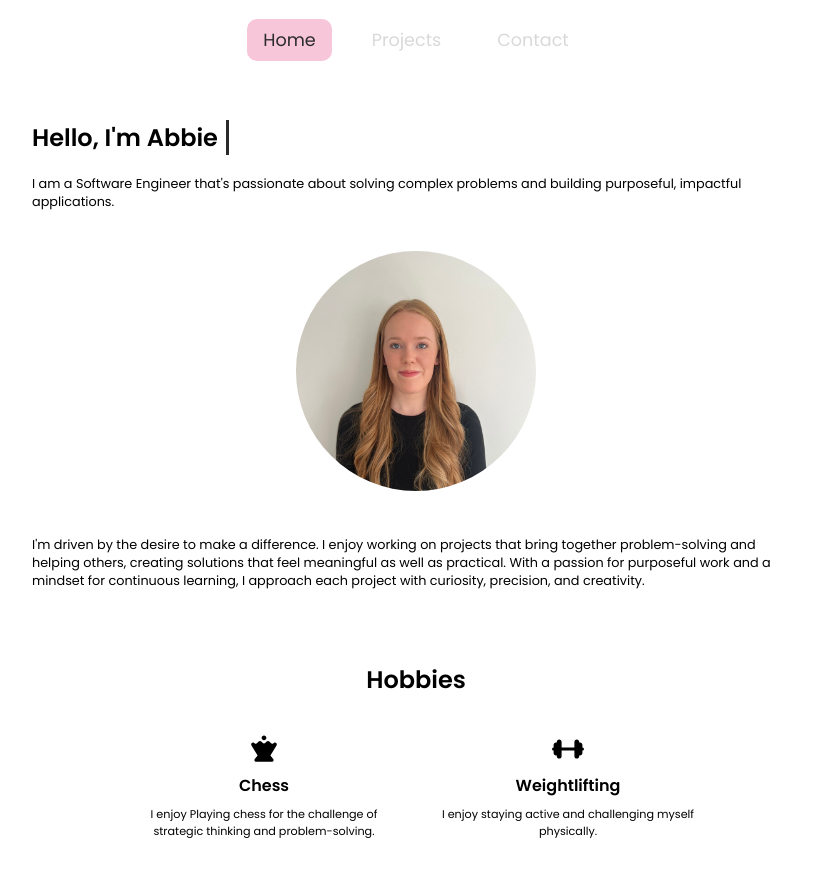
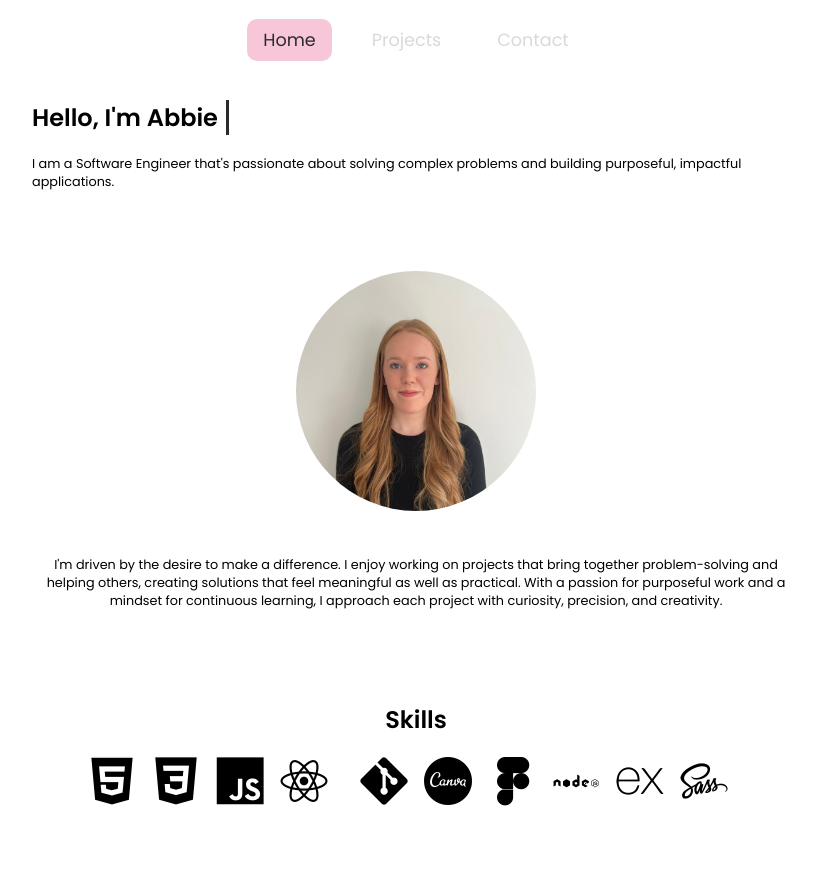
Before and after one commit to AbbieSmith11/portfolio-website, a React (Vite) app in the folder portfolio/: page / in a window 1280 px wide. Shown: the top 889 px of the page, without its empty margins (224-1040 px from the left). Built offline with nearby package versions, Linux system fonts and the light colour scheme.

Commit message:
Added skills section

```diff
--- a/portfolio/index.html
+++ b/portfolio/index.html
@@ -5,6 +5,7 @@
     <meta name="viewport" content="width=device-width, initial-scale=1.0" />
     <title>Abbie Smith</title>
     <link href="https://fonts.googleapis.com/css2?family=Poppins:wght@400;500;600&display=swap" rel="stylesheet">
+    <link rel="stylesheet" type='text/css' href="https://cdn.jsdelivr.net/gh/devicons/devicon@latest/devicon.min.css" />
   </head>
   <body>
     <div id="root"></div>
--- a/portfolio/src/components/aboutMe/AboutMe.css
+++ b/portfolio/src/components/aboutMe/AboutMe.css
@@ -8,6 +8,7 @@
 
 #about p {
   transition: transform 0.4s ease;
+  text-align: center;
 }
 
 #about p:hover {
--- a/portfolio/src/components/profile/Profile.css
+++ b/portfolio/src/components/profile/Profile.css
@@ -32,3 +32,11 @@
   transform: scale(1.1);
   cursor: default;
 }
+
+h1 {
+  cursor: default;
+}
+
+p {
+  cursor: default;
+}
--- /dev/null
+++ b/portfolio/src/components/skills/skills.css
@@ -0,0 +1,33 @@
+
+
+i {
+    font-size: 3rem;
+}
+
+#skills-section {
+    gap: 1rem;
+    transition: transform 0.4s ease;
+}
+
+#skills-section:hover {
+    transform: scale(1.1);
+}
+
+#skills-section h1 {
+    text-align: center;
+}
+
+#skills {
+    display: flex;
+    flex-wrap: wrap;
+    gap: 1rem;
+    justify-content: center;
+}
+
+i {
+    transition: transform 0.4s ease;
+}
+
+i:hover {
+    transform: scale(1.2);
+}
--- /dev/null
+++ b/portfolio/src/components/skills/skills.jsx
@@ -0,0 +1,24 @@
+import './skills.css'
+
+export default function Skills() {
+  return (
+    <section id='skills-section'>
+      <h1>Skills</h1>
+      <div id='skills'>
+      <i class="devicon-html5-plain"></i>
+        <i class="devicon-css3-plain"></i>
+        <i class="devicon-javascript-plain"></i>
+        <i class="devicon-react-original"></i>
+        <i class="devicon-mysql-original"></i>
+        <i class="devicon-git-plain"></i>
+        <i class="devicon-canva-original"></i>
+        <i class="devicon-figma-plain"></i>
+        <i class="devicon-nodejs-plain-wordmark"></i>
+        <i class="devicon-express-original"></i>
+        <i class="devicon-sass-original"></i>
+        <i class="devicon-postman-plain"></i>
+
+      </div>
+    </section>
+  );
+}
--- a/portfolio/src/pages/home/Home.jsx
+++ b/portfolio/src/pages/home/Home.jsx
@@ -2,6 +2,7 @@ import Navbar from "../../components/navbar/Navbar.jsx";
 import Profile from "../../components/profile/Profile.jsx";
 import AboutMe from "../../components/aboutMe/AboutMe.jsx";
 import Hobbies from "../../components/hobbies/Hobbies.jsx";
+import Skills from "../../components/skills/skills.jsx"
 import './home.css'
 
 function Home() {
@@ -10,6 +11,7 @@ function Home() {
       <Navbar />
       <Profile />
       <AboutMe />
+      <Skills />
       <Hobbies />
     </>
   );
--- a/portfolio/src/pages/home/home.css
+++ b/portfolio/src/pages/home/home.css
@@ -3,7 +3,7 @@ body {
 }
 
 section {
-    margin-top: 5vh;
+    margin-bottom: 10vh;
 }
 
 p {
```
